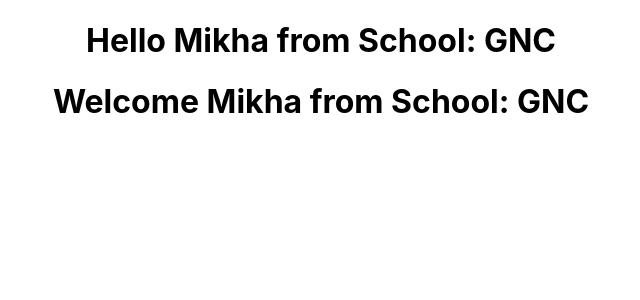
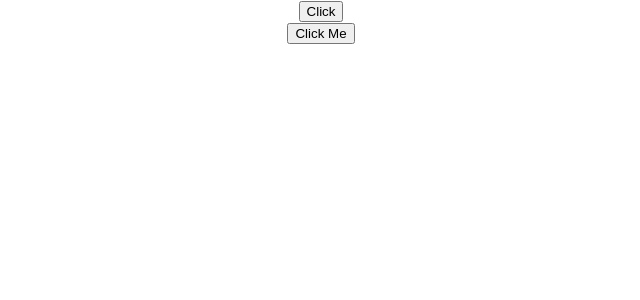
Before and after one commit to jcfdl/learning-react, a React (Create React App) app: page / in a window 1280 px wide. Shown: the top 300 px of the page, without its empty margins (319-959 px from the left). Built offline with nearby package versions, Linux system fonts and the light colour scheme.

Commit message:
learning react: event handler

```diff
--- a/src/App.js
+++ b/src/App.js
@@ -7,21 +7,25 @@ import Welcome from './components/Welcome'
 import Hello from './components/Hello'
 import Message from './components/Message'
 import Counter from './components/Counter'
+import FunctionClick from './components/FunctionClick'
+import ClassClick from './components/ClassClick'
 
 function App() {
   return (
     <div className="App">
+    	<FunctionClick />
+    	<ClassClick />
     	{/*<Counter />*/}
     	{/*<Message />*/}
       {/*<Greet name="JC" schoolName="DHVSU">
 				<p>I am so cool</p>
       </Greet>*/}
-      <Greet name="Mikha" schoolName="GNC" />
+      {/*<Greet name="Mikha" schoolName="GNC" />*/}
       {/*<Greet name="Jhonel" schoolName="SCA" />*/}
       {/*<Welcome name="JC" schoolName="DHVSU">
 				<p>I am so cool</p>
       </Welcome>*/}
-      <Welcome name="Mikha" schoolName="GNC" />
+      {/*<Welcome name="Mikha" schoolName="GNC" />*/}
       {/*<Welcome name="Jhonel" schoolName="SCA" />*/}
       {/*<Hello />*/}
     </div>
--- /dev/null
+++ b/src/components/ClassClick.js
@@ -0,0 +1,17 @@
+import React from 'react'
+
+class ClassClick extends React.Component {
+	clickHandler() {
+		console.log('Button Clicked')
+	}
+
+	render() {
+		return (
+			<div>
+				<button onClick={this.clickHandler}>Click Me</button>
+			</div>
+		)
+	}
+}
+
+export default ClassClick
--- /dev/null
+++ b/src/components/FunctionClick.js
@@ -0,0 +1,15 @@
+import React from 'react'
+
+function FunctionClick() {
+	function clickHandler() {
+		console.log('Button clicked')
+	}
+
+	return (
+		<div>
+			<button onClick={clickHandler}>Click</button>
+		</div>
+	)
+}
+
+export default FunctionClick
```
